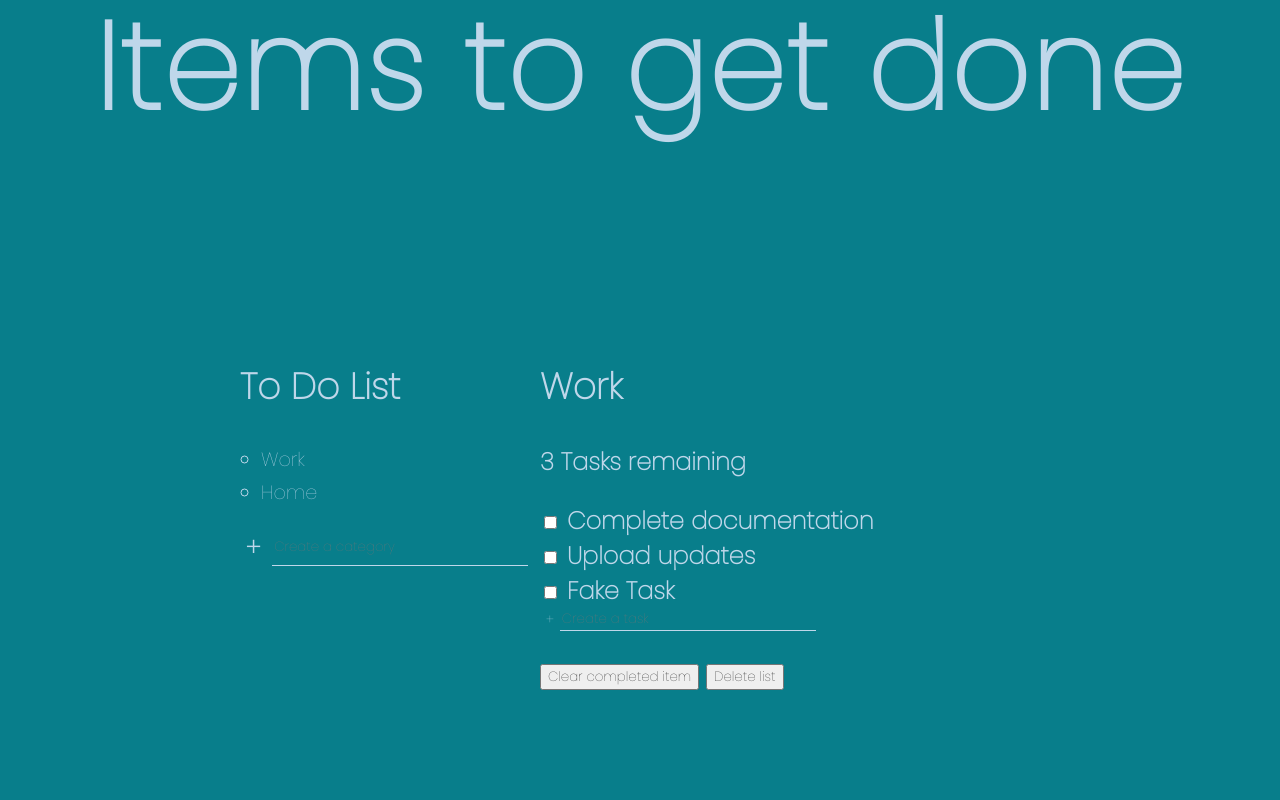
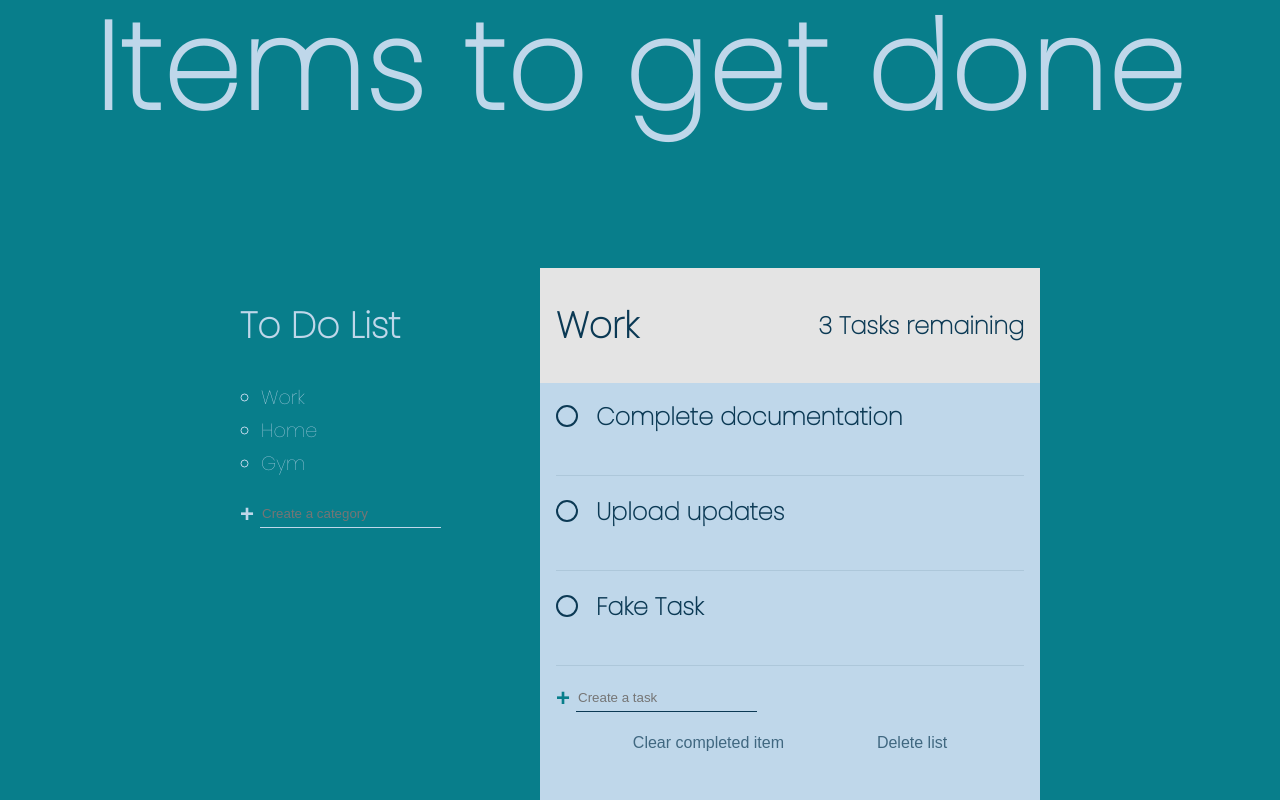
Before and after one commit to Sihle-Thwa/GetItDone-App, a plain HTML site: page index.html in a window 1280 px wide. Drawn offline with Linux system fonts and the light colour scheme.

Commit message:
updates on css

```diff
--- a/index.html
+++ b/index.html
@@ -12,13 +12,15 @@
         <div class="all-tasks">
             <h2 class="tasks-items-list"> To Do List</h2>
             <ul class="items-list">
-                <li>Work</li>
-                <li>Home</li>
+                <li class="category-name">Work</li>
+                <li class="category-name">Home</li>
+                <li class="category-name">Gym</li>
+
             </ul>
             <form action="">
                 <input type="text" class="new category" placeholder="Create a category"
                 aria-label="Create a category"/>
-                <button class="btn category">+</button>
+                <button class="btn create">+</button>
             </form>
 
         </div>
@@ -56,12 +58,12 @@
                     <form action="">
                         <input type="text" class="new item" placeholder="Create a task"
                         aria-label="Create a task"/>
-                        <button class="btn item">+</button>
+                        <button class="btn create">+</button>
                     </form>
                 </div>
-                <div class="delete-item">
-                    <button class="btn-delete">Clear completed item</button>
-                    <button class="btn-delete">Delete list</button>
+                <div class="delete-items">
+                    <button class="btn delete">Clear completed item</button>
+                    <button class="btn delete">Delete list</button>
                 </div>
             </div>
 
--- a/styles.css
+++ b/styles.css
@@ -5,12 +5,7 @@
     --clr-warning:#c81d25;
 
 }
-*,
-*::before,
-*::after{
-    font-family: inherit;
-    box-sizing: border-box;
-}
+
 body {
     margin: 0;
     font-family: "Poppins", sans-serif;
@@ -46,6 +41,14 @@ body {
     list-style: circle;
     padding-left: 1.1em;
 }
+.category-name{
+    cursor: pointer;
+}
+
+.category-name:hover{
+    opacity: 0.7;
+}
+
 form{
     display: flex;
 }
@@ -54,10 +57,11 @@ form{
     cursor: pointer;
     background: 0;
     border: 0;
+    padding: 0;
     color: inherit;
 }
 
-.btn.category {
+.btn.create {
     font-size: 1.5rem;
     font-weight: 900;
     margin-right: 0.25em;
@@ -69,17 +73,32 @@ form{
     color: inherit;
     border-bottom: 1px solid currentColor;
     outline: none;
-
     transition: border-bottom 150ms ease-in;
     order: 2;
+
 }
+
+.new::placeholder{
+    opacity: 1;
+}
+
 .new:focus {
     border-bottom-width: 3px;
 }
 .new:focus::placeholder {
     opacity: 0.1;
 }
+
+.new.tasks, .newi.tem{
+    padding: 0.25em;
+}
 .new.tasks{
+    font-size: 1.1rem;
+
+}
+
+.new.item{
+    margin-bottom: 0;
 
 }
 .todo-items{
@@ -88,6 +107,133 @@ form{
 }
 
 .todo-items{
+    --spacer: 1rem;
     grid-area: active;
+    background: var(--clr-light);
+    color: var(--clr-dark);
 
 }
+
+.todo-header{
+    padding: var(--spacer);
+    background: #e4e4e4;
+    display: flex;
+    align-items: center;
+    justify-content: space-between;
+
+}
+
+.list-title{
+    margin:0 1em 0 0;
+}
+.task-count{
+    margin:0;
+    font-size: 1rem;
+}
+
+.todo-body{
+    padding: var(--spacer);
+    position: relative;
+}
+
+.new-item-creator .create{
+    color: var(--clr-primary);
+}
+
+[type ="checkbox"]{
+    opacity: 0;
+    position: absolute;
+}
+
+.item label{
+    display: inline-flex;
+    align-items: center;
+    position: relative;
+    margin-bottom: 1.25em;
+}
+
+.item {
+    position: relative;
+    margin-bottom: 1.25em;
+
+}
+
+.item::after{
+    content:"";
+    position: absolute;
+    right: 0;
+    left: 0;
+    bottom: -0.5em;
+    height: 1px;
+    background:currentColor ;
+    opacity: 0.1;
+
+}
+
+.custom-checkbox{
+    --size: .75em;
+    display: inline-block;
+    width: var(--size);
+    height: var(--size);
+    margin-right: var(--size);
+    cursor: pointer;
+    border: 2px solid currentColor;
+    border-radius: 50%;
+    transform: scale(1);
+    transform: transform 300ms ease-in-out;
+}
+
+.item:hover .custom-checkbox,
+[type="checkbox"]:focus + label .custom-checkbox {
+    transform: scale(1.2);
+    color:var(--clr-primary);
+}
+
+[type="checkbox"]:checked + label .custom-checkbox{
+    background: var(--clr-primary);
+    border-color: var(--clr-primary);
+    box-shadow: inset 0 0 3px white;
+}
+
+[type="checkbox"]:checked + label{
+    opacity: 0.5;
+}
+
+.task label::after{
+    content: "";
+    position: absolute;
+    left: 0;
+    right: 0;
+    top:50%;
+    height: 3px;
+    background: currentColor;
+    transform: scaleX(0);
+    transform-origin: right;
+    transition: transform 300ms ease-in-out;
+}
+
+[type="checkbox"]:checked + label::after{
+    transform: scaleX(1);
+    transform-origin: left;
+
+}
+
+.delete-items{
+    display: flex;
+    justify-content: space-evenly;
+    position:absolute;
+    width: 100%;
+    left: 0;
+    bottom: 0;
+    font-weight: 700;
+
+}
+
+.btn.delete{
+    opacity: 0.7;
+    font-size: 1rem;
+}
+
+.btn.delete:hover{
+    color: var(--clr-warning);
+}
```
